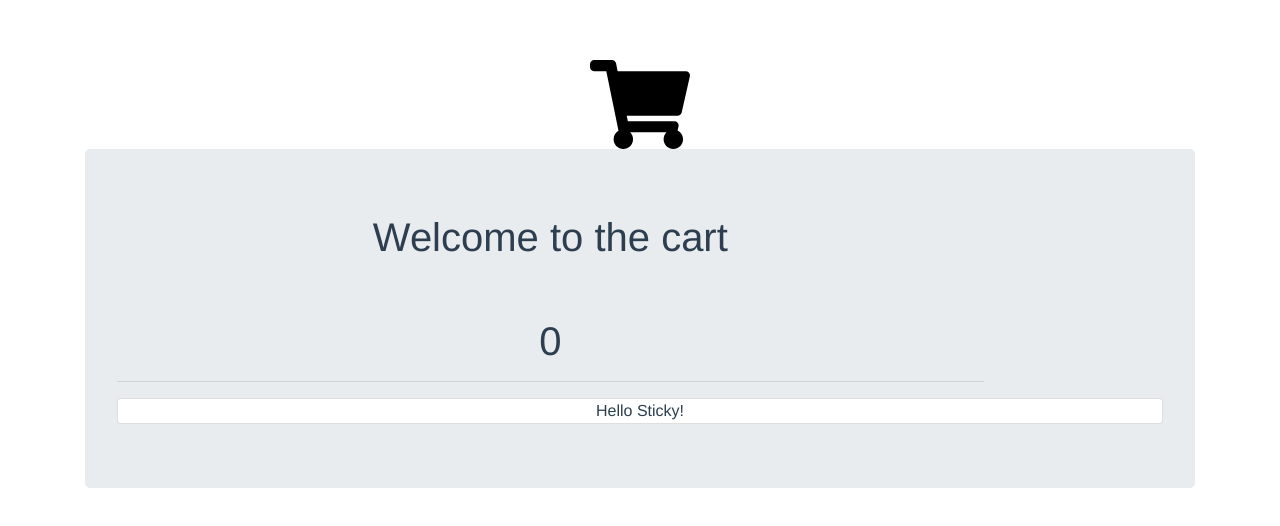
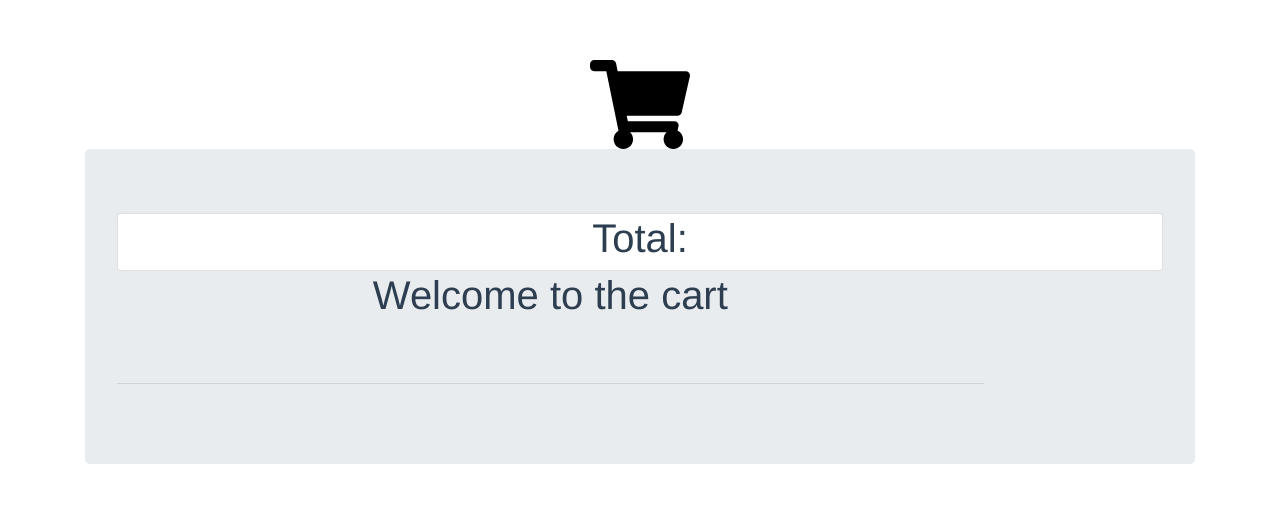
Before and after one commit to zppratt/shopping-cart, a Vue app: page / in a window 1280 px wide. Shown: the top 526 px of the page. Built offline with nearby package versions, Linux system fonts and the light colour scheme.

Commit message:
Made cart and total sticky, made total show in currency

```diff
--- a/src/components/ShoppingCart.vue
+++ b/src/components/ShoppingCart.vue
@@ -1,9 +1,11 @@
 <template>
   <div class="jumbotron">
+    <div class="sticky card">
+      <h1>Total: {{ total | currency }}</h1>
+    </div>
     <div class="row">
       <div class="col-10">
         <h1 class="pb-5">{{ msg }}</h1>
-        <h1>{{ total }}</h1>
         <ul id="example-1">
           <li v-for="item in items" :key="item.itemid" class="pb-5">
             <div class="media">
@@ -27,6 +29,7 @@
         </ul>
       </div>
       <div class="col-2">
+        <div class="sticky">
           <ul id="cart">
             <li v-for="item in cart" :key="item.itemid" class="pb-5">
               <div class="card">{{ item.productName }}</div>
@@ -34,8 +37,6 @@
           </ul>
         </div>
       </div>
-    <div class="sticky card">
-      Hello Sticky!
     </div>
   </div>
 </template>
@@ -45,6 +46,12 @@ import { mapGetters } from 'vuex'
 import { mapState } from 'vuex'
 import { mapMutations } from 'vuex'
 import items from '../../items.json'
+
+const formatter = new Intl.NumberFormat('en-US', {
+  style: 'currency',
+  currency: 'USD',
+  minimumFractionDigits: 2
+})
 
 export default {
   name: 'ShoppingCart',
@@ -67,6 +74,12 @@ export default {
       'incrementItem',
       'updateItems'
     ])
+  },
+  filters: {
+    currency: function (value) {
+      if (!value) return ''
+      return formatter.format(value);
+    }
   },
   created() {
     this.updateItems(items)
```
Lines whose indentation alone changed are shown as unchanged.
